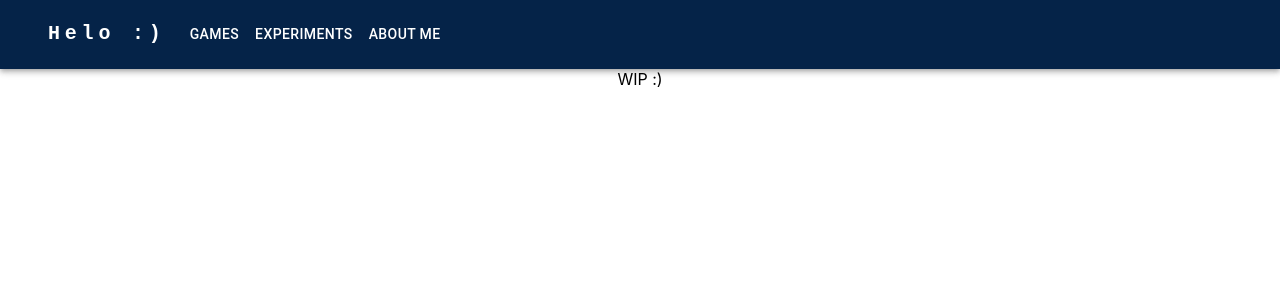
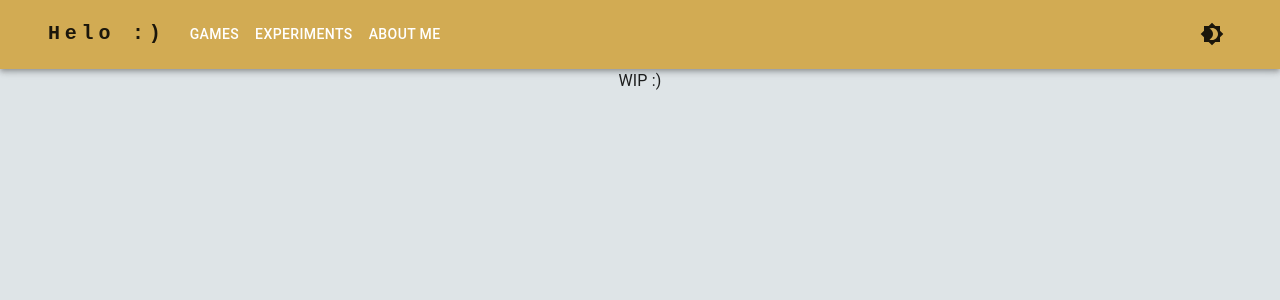
Before and after one commit to ItIsThyme/ItIsThyme.github.io, a React (Create React App) app in the folder my-app/: page / in a window 1280 px wide. Shown: the top 300 px of the page. Built offline with nearby package versions, Linux system fonts and the light colour scheme.

Commit message:
Theming fixes and addons

```diff
--- a/my-app/src/Layout.tsx
+++ b/my-app/src/Layout.tsx
@@ -1,11 +1,39 @@
 import { Outlet } from "react-router";
 import CustomAppBar from "./components/CustomAppBar";
+import { ThemeProvider, createTheme } from "@mui/material/styles";
+import { createContext, useMemo, useState } from "react";
+import { getThemeMode } from "./Theme";
+import { Container, CssBaseline, PaletteMode, useMediaQuery } from "@mui/material";
+
+export const ColorModeContext = createContext({ toggleColorMode: () => { } });
 
 export default function Layout() {
+    const prefersDarkMode = useMediaQuery('(prefers-color-scheme: dark)');
+    const [mode, setMode] = useState<PaletteMode>(prefersDarkMode ? 'dark' : 'light');
+    const colorMode = useMemo(
+        () => ({
+            // The dark mode switch would invoke this method
+            toggleColorMode: () => {
+                setMode((prevMode: PaletteMode) =>
+                    prevMode === 'light' ? 'dark' : 'light',
+                );
+            },
+        }),
+        [],
+    );
+
+    // Update the theme only if the mode changes
+    const theme = useMemo(() => createTheme(getThemeMode(mode)), [mode]);
+
     return (
         <div>
-            <CustomAppBar />
-            <Outlet />
+            <ColorModeContext.Provider value={colorMode}>
+                <ThemeProvider theme={theme}>
+                    <CssBaseline />
+                    <CustomAppBar />
+                    <Outlet />
+                </ThemeProvider>
+            </ColorModeContext.Provider>
         </div>
     )
 }
--- /dev/null
+++ b/my-app/src/Theme.tsx
@@ -0,0 +1,34 @@
+import { PaletteMode } from "@mui/material";
+
+export const getThemeMode = (mode: PaletteMode) => ({
+    palette: {
+        mode,
+        ...(mode === 'light'
+            ? {
+                // palette values for light mode
+                primary: {
+                    main: '#d2ab53',
+                },
+                secondary: {
+                    main: '#9c27b0',
+                },
+                background: {
+                    default: '#DEE4E7',
+                    paper: '#fff',
+                },
+            }
+            : {
+                // palette values for dark mode
+                primary: {
+                    main: '#5893df',
+                },
+                secondary: {
+                    main: '#2ec5d3',
+                },
+                background: {
+                    default: '#121212',
+                    paper: '#12141e',
+                },
+            }),
+    },
+});
--- a/my-app/src/components/CustomAppBar.tsx
+++ b/my-app/src/components/CustomAppBar.tsx
@@ -1,9 +1,16 @@
-import { Container, Toolbar, AppBar, Typography, Box, Button } from "@mui/material";
+import { Container, Toolbar, AppBar, Typography, Box, Button, useTheme, IconButton } from "@mui/material";
+import { useContext } from "react";
 import { Link } from "react-router-dom";
+import { ColorModeContext } from "../Layout";
+import Brightness4Icon from '@mui/icons-material/Brightness4';
+import Brightness7Icon from '@mui/icons-material/Brightness7';
 
 const pages = ['Games', 'Experiments', 'About Me']
 
 export default function CustomAppBar() {
+
+    const theme = useTheme();
+    const colorMode = useContext(ColorModeContext);
 
     return (
         <AppBar position="static">
@@ -35,13 +42,14 @@ export default function CustomAppBar() {
                                 <Button
                                     sx={{ my: 2, color: 'white', display: 'block' }}
                                 >
-
                                     {page}
                                 </Button>
-
                             </Link>
                         ))}
                     </Box>
+                    <IconButton sx={{ ml: 1 }} onClick={colorMode.toggleColorMode} color="inherit">
+                        {theme.palette.mode === 'dark' ? <Brightness7Icon /> : <Brightness4Icon />}
+                    </IconButton>
                 </Toolbar>
             </Container>
         </AppBar >
--- a/my-app/src/themes/Dark.tsx
+++ /dev/null
@@ -1,13 +0,0 @@
-import { blue, orange } from "@mui/material/colors";
-import { createTheme } from "@mui/material/styles";
-
-
-const Dark = createTheme({
-    palette: {
-        primary: {
-            main: '#052348',
-        }
-    }
-});
-
-export default Dark;
```
Also changed, not shown: my-app/src/index.tsx (+0 -9 lines).
